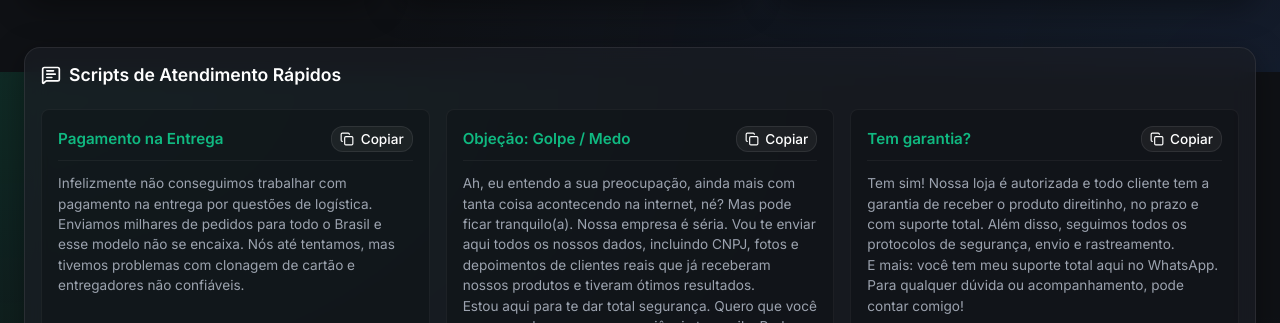
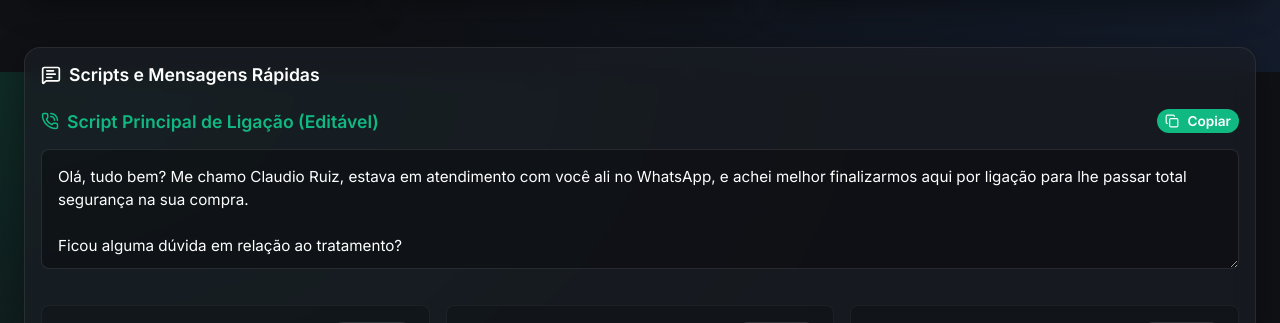
Before and after one commit to yuresilva1/planner-vendas, a React (Vite) app: page / in a window 1280 px wide. Shown: the part 728-1051 px from the top of the page. Built offline with nearby package versions, Linux system fonts and the light colour scheme; no server answers.

Commit message:
Adiciona script de ligacao dinamico e editavel com autosave

```diff
--- a/src/App.css
+++ b/src/App.css
@@ -552,3 +552,23 @@
   white-space: pre-wrap;
   line-height: 1.5;
 }
+
+.dynamic-script-input {
+  background: rgba(0, 0, 0, 0.3);
+  border: 1px solid rgba(255, 255, 255, 0.1);
+  border-radius: var(--radius-sm);
+  padding: 1rem;
+  color: var(--text-primary);
+  font-family: inherit;
+  font-size: 0.95rem;
+  min-height: 120px;
+  resize: vertical;
+  outline: none;
+  width: 100%;
+  line-height: 1.5;
+  transition: border-color 0.2s;
+}
+
+.dynamic-script-input:focus {
+  border-color: rgba(255, 255, 255, 0.3);
+}
--- a/src/components/ScriptsBoard.jsx
+++ b/src/components/ScriptsBoard.jsx
@@ -1,4 +1,5 @@
-import { Copy, MessageSquareText } from 'lucide-react';
+import { useState, useEffect } from 'react';
+import { Copy, MessageSquareText, PhoneCall } from 'lucide-react';
 
 const SCRIPTS = [
   {
@@ -21,6 +22,14 @@ E mais: você tem meu suporte total aqui no WhatsApp. Para qualquer dúvida ou a
 ];
 
 export default function ScriptsBoard({ onCopy }) {
+  const [callScript, setCallScript] = useState(() => {
+    return localStorage.getItem('dynamic_call_script') || `Olá, tudo bem? Me chamo Claudio Ruiz, estava em atendimento com você ali no WhatsApp, e achei melhor finalizarmos aqui por ligação para lhe passar total segurança na sua compra.\n\nFicou alguma dúvida em relação ao tratamento?`;
+  });
+
+  useEffect(() => {
+    localStorage.setItem('dynamic_call_script', callScript);
+  }, [callScript]);
+
   const handleCopy = async (text) => {
     try {
       await navigator.clipboard.writeText(text);
@@ -34,7 +43,28 @@ export default function ScriptsBoard({ onCopy }) {
   return (
     <div className="glass-panel folder-card" style={{ marginTop: '1.5rem' }}>
       <div className="folder-header" style={{ marginBottom: '1.5rem' }}>
-        <h3><MessageSquareText size={20} className="text-accent" /> Scripts de Atendimento Rápidos</h3>
+        <h3><MessageSquareText size={20} className="text-accent" /> Scripts e Mensagens Rápidas</h3>
+      </div>
+
+      <div style={{ marginBottom: '2rem' }}>
+        <div className="script-header" style={{ marginBottom: '1rem', borderBottom: 'none', paddingBottom: 0 }}>
+          <h4 style={{ display: 'flex', alignItems: 'center', gap: '0.5rem', fontSize: '1.1rem' }}>
+            <PhoneCall size={18} className="text-accent" /> Script Principal de Ligação (Editável)
+          </h4>
+          <button
+            className="btn-primary btn-sm"
+            onClick={() => handleCopy(callScript)}
+            title="Copiar Script de Ligação"
+          >
+            <Copy size={14} /> Copiar
+          </button>
+        </div>
+        <textarea
+          className="dynamic-script-input"
+          value={callScript}
+          onChange={(e) => setCallScript(e.target.value)}
+          placeholder="Digite ou cole aqui o seu script de ligação... (ele é salvo automaticamente)"
+        />
       </div>
 
       <div className="scripts-grid">
```
